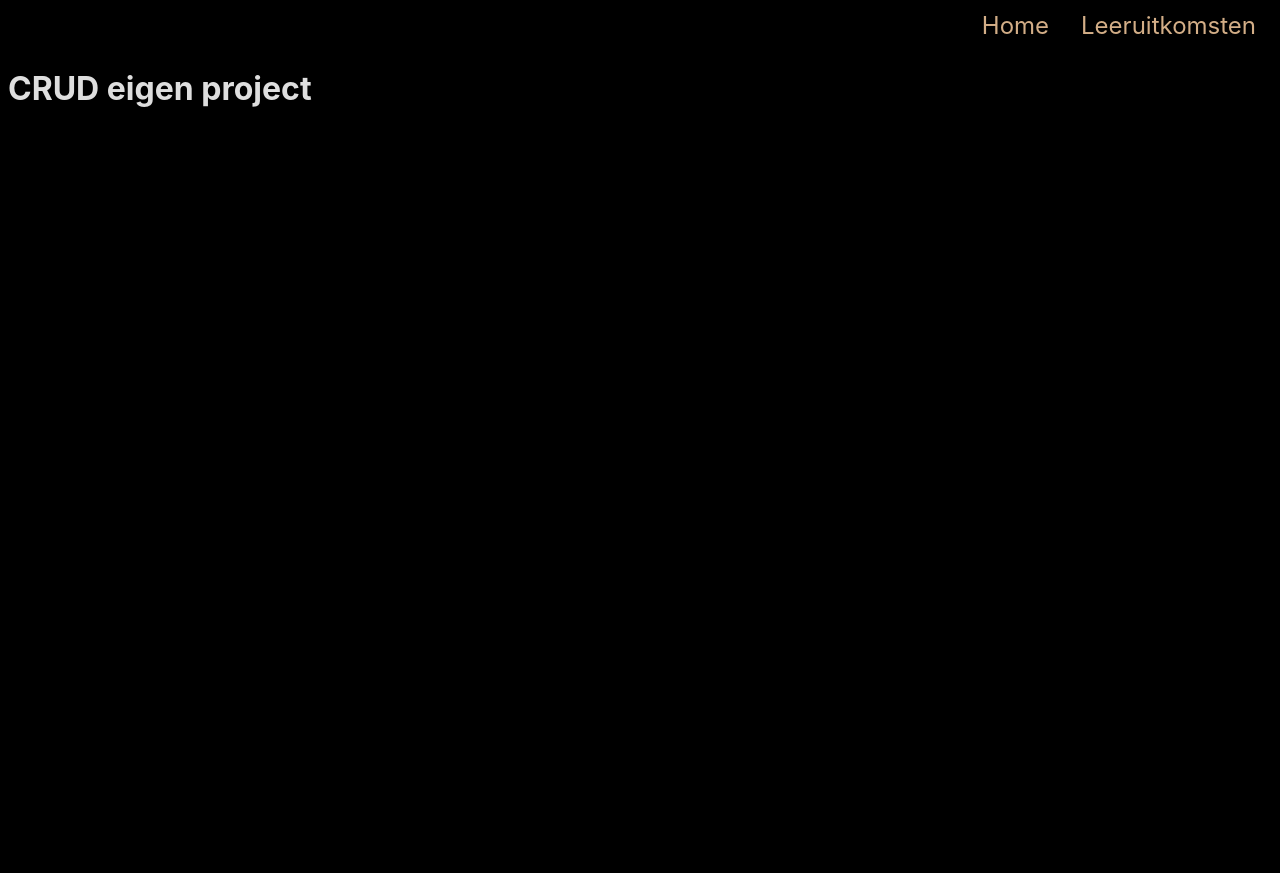
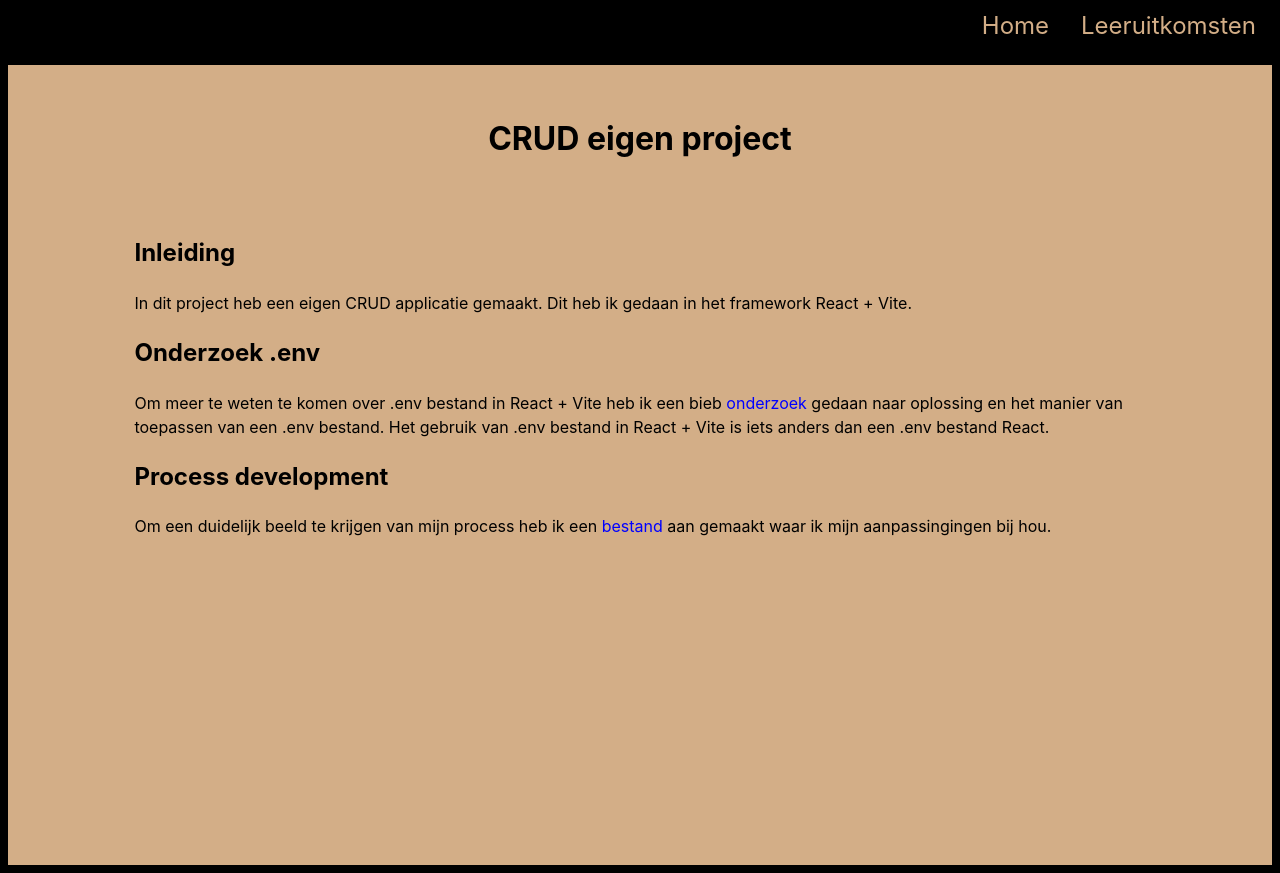
Before and after one commit to MUX-ON-WINDOWS/portofolio-project, a React (Vite) app: page /CRUD in a window 1280 px wide. Before the commit the page ends 800 px from the top, so only its background shows below. Built offline with nearby package versions, Linux system fonts and the light colour scheme.

Commit message:
Updated CRUD data

```diff
--- a/src/content/CRUD.jsx
+++ b/src/content/CRUD.jsx
@@ -1,8 +1,25 @@
 function App() {
     return (
-      <>
+      <div className="contentContainer">
         <h1>CRUD eigen project</h1>
-      </>
+        <div className="inleidingContainer">
+          <h2>Inleiding</h2>
+          <p>
+            In dit project heb een eigen CRUD applicatie gemaakt. Dit heb ik gedaan in het framework React + Vite.
+          </p>
+        </div>
+        <div className="textContainer">
+          <h2>Onderzoek .env</h2>
+          <p>
+            Om meer te weten te komen over .env bestand in React + Vite heb ik een bieb <a href="https://i507258.hera.fhict.nl/semester3/CRUD/envFile.pdf">onderzoek</a> gedaan naar oplossing en het manier van toepassen van een .env bestand.
+            Het gebruik van .env bestand in React + Vite is iets anders dan een .env bestand React.
+          </p>
+          <h2>Process development</h2>
+          <p>
+            Om een duidelijk beeld te krijgen van mijn process heb ik een <a href="https://i507258.hera.fhict.nl/semester3/CRUD/Todolist.pdf">bestand</a> aan gemaakt waar ik mijn aanpassingingen bij hou.
+          </p>
+        </div>
+      </div>
     )
   }
 
--- a/src/index.css
+++ b/src/index.css
@@ -15,7 +15,7 @@
   -moz-osx-font-smoothing: grayscale;
   -webkit-text-size-adjust: 100%;
 }
-
+/* navbar begin */
 .navContainer {
   font-size: 1.5rem;
   font-weight: 400;
@@ -70,3 +70,31 @@ a.hamburgerContent {
     display: block;
   }
 }
+/* navbar einde */
+/* content layout */
+.contentContainer {
+  background-color: var(--primary);
+  color: black;
+  height: 100vh
+}
+.contentContainer h1 {
+  padding: 50px;
+  text-align: center;
+}
+.inleidingContainer {
+  margin: auto;
+  width: 80%;
+}
+.inleidingContainer a {
+  text-decoration: none;
+  color: blue;
+}
+
+.textContainer {
+  margin: auto;
+  width: 80%;
+}
+.textContainer a {
+  text-decoration: none;
+  color: blue;
+}
```
